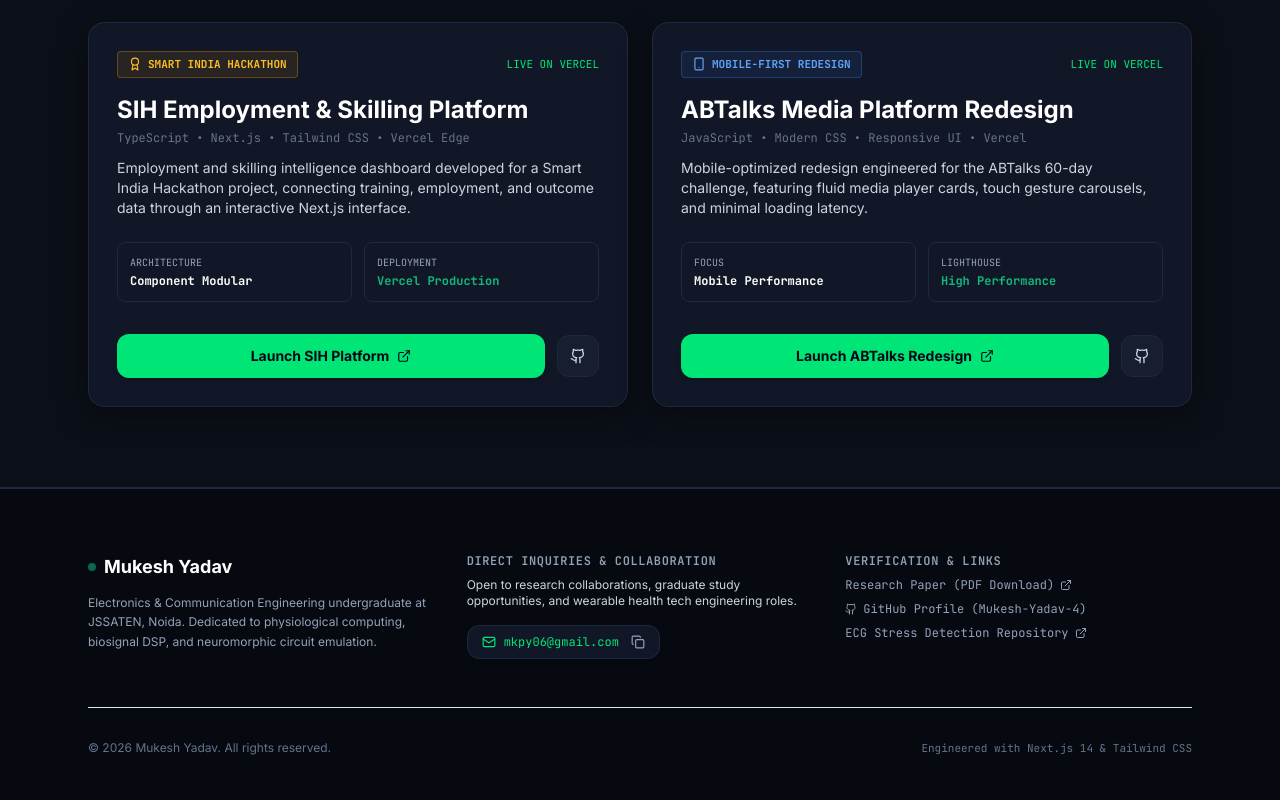
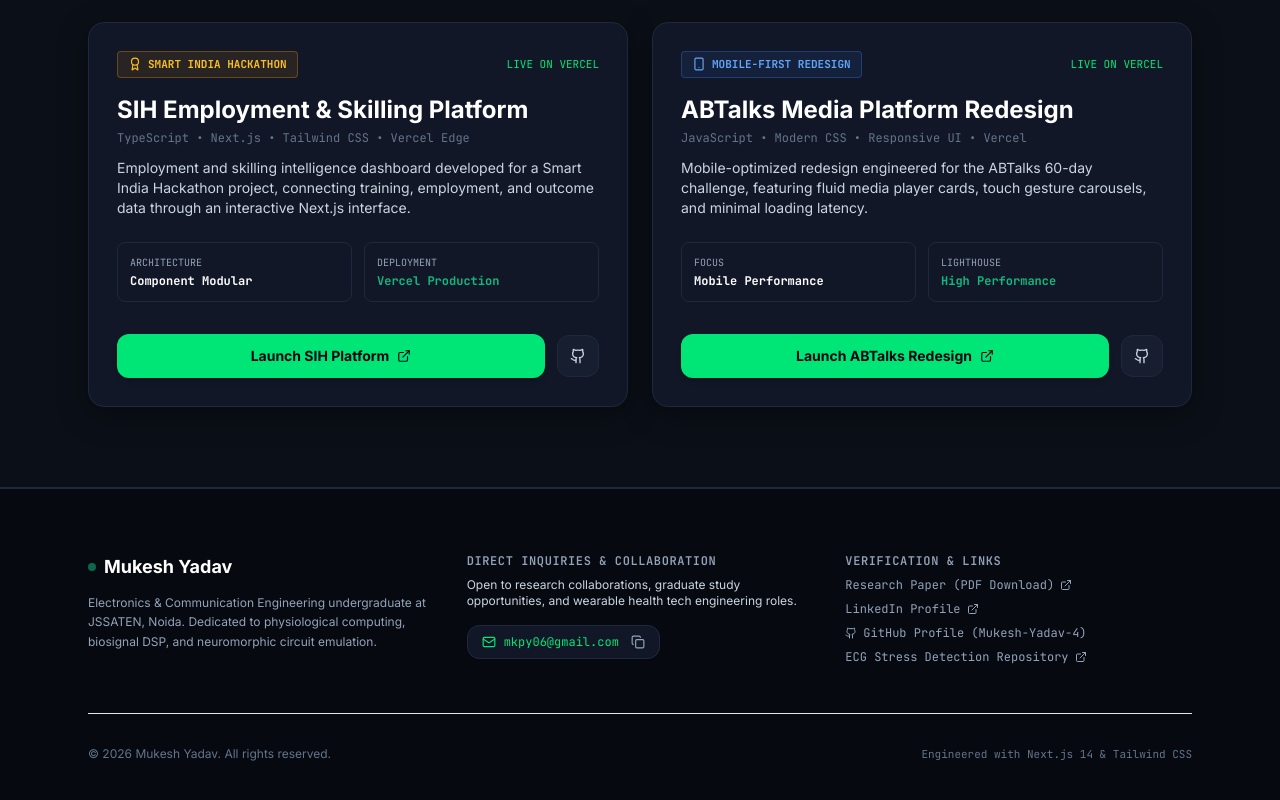
Before and after one commit to Mukesh-Yadav-4/Portfolio_Mukesh_Yadav, a Next.js app: page / in a window 1280 px wide. Shown: the part 5041-5841 px from the top of the page. Built offline with nearby package versions, Linux system fonts and the light colour scheme.

Commit message:
feat: Add LinkedIn profile link to footer

```diff
--- a/src/components/Footer.tsx
+++ b/src/components/Footer.tsx
@@ -71,6 +71,17 @@ export default function Footer() {
               </li>
               <li>
                 <a
+                  href="https://www.linkedin.com/in/mukesh-yadav-4131563ba/"
+                  target="_blank"
+                  rel="noopener noreferrer"
+                  className="hover:text-emerald-600 dark:hover:text-volt-400 flex items-center gap-1.5 transition-colors"
+                >
+                  <span>LinkedIn Profile</span>
+                  <ExternalLink className="w-3 h-3" />
+                </a>
+              </li>
+              <li>
+                <a
                   href="https://github.com/Mukesh-Yadav-4"
                   target="_blank"
                   rel="noopener noreferrer"
```
